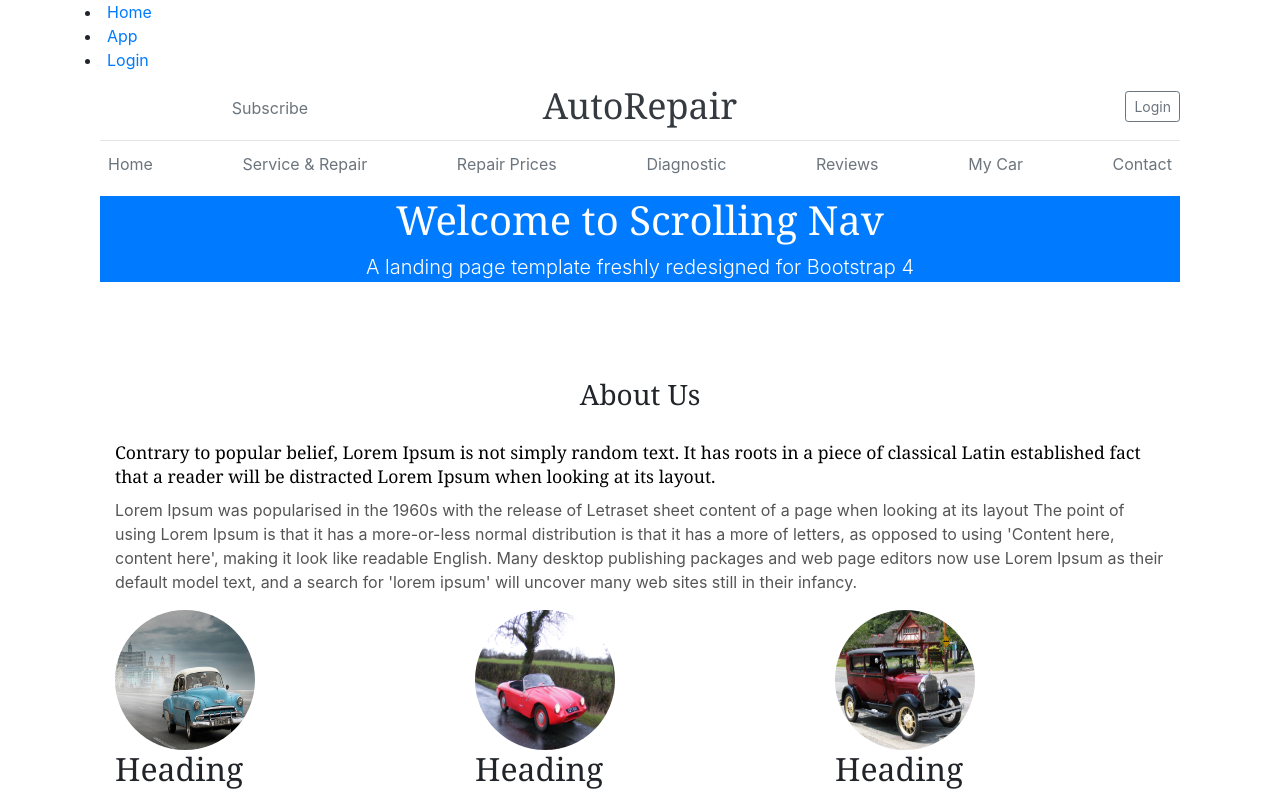
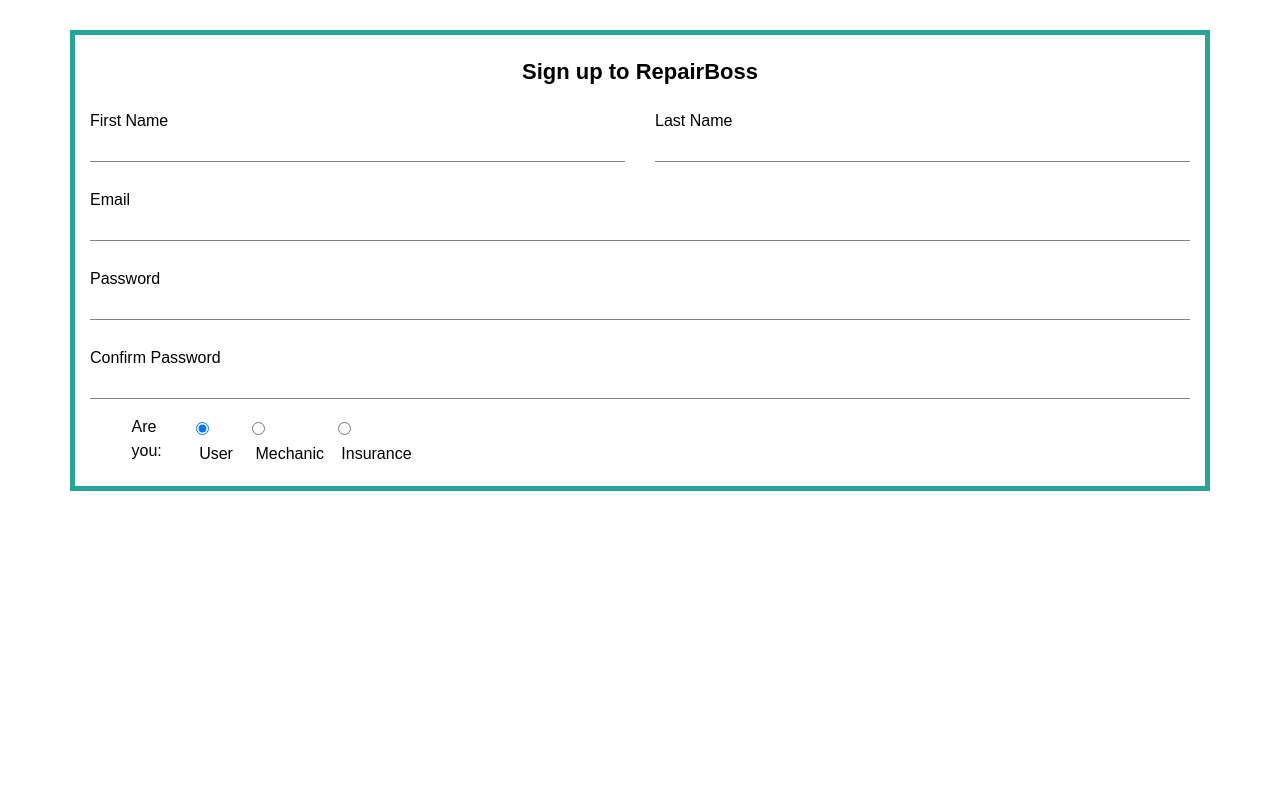
Before and after one commit to SandeepMirok/RepairBoss, a React (Create React App) app: page /#/ in a window 1280 px wide. Shown: the top 799 px of the page. Built offline with nearby package versions, Linux system fonts and the light colour scheme; a web font is replaced by a local one.

Commit message:
Uploaded signup page.

```diff
--- a/src/index.js
+++ b/src/index.js
@@ -2,9 +2,9 @@
 import ReactDOM from "react-dom";
 import "./index.css";
 //import Home from "./Home";
-import FirstPage from "./FirstPage";
+import SignUp from "./signup.js";
 import registerServiceWorker from "./registerServiceWorker";
 import "bootstrap/dist/css/bootstrap.css";
 
-ReactDOM.render(<FirstPage />, document.getElementById("root"));
+ReactDOM.render(<SignUp />, document.getElementById("root"));
 registerServiceWorker();
--- /dev/null
+++ b/src/signup.css
@@ -0,0 +1,135 @@
+
+.container
+{
+	background-color: white;
+	padding: 20px 25px;
+	border:5px solid #26a69a;
+	max-width: 550px;
+  height: auto;
+  position: relative;
+  top: 30px;
+}
+
+.form-header
+{
+  color:black;
+  font-family: 'Maven Pro', sans-serif;
+  font-size: 22px;
+  font-weight: bold;
+  text-align: center;
+  padding-bottom: 5px;
+}
+
+.input-field {
+  padding-top: 10px;
+  padding-bottom: 10px;
+  display: flex;
+  flex-direction: column;
+  color:black;
+  font-family: 'Maven Pro', sans-serif;
+
+}
+
+ label {
+  order: -1;
+  transition: all 0.3s ease-in;
+  transform: translateY(6px);
+  pointer-events: none;
+}
+
+
+input[type=text]
+{
+outline:none;
+}
+input[type=email]
+{
+outline:none;
+}
+input[type=password]
+{
+outline:none;
+}
+
+input[type=text]:valid,
+input[type=text]:focus.valid,
+input[type=password]:valid,
+input[type=password]:focus.valid,
+input[type=email]:valid,
+input[type=email]:focus.valid
+{
+	border-bottom: 1px solid #4CAF50;
+    box-shadow: 0 1px 0 0 #4CAF50;
+}
+
+.input-border
+{
+	border:none;
+	border-bottom: 1px solid;
+	border-bottom-color: grey;
+}
+
+.role-label
+{
+  color:black;
+  font-family: 'Maven Pro', sans-serif;
+}
+
+.sd
+{
+  display: inline-flex;
+  margin-left: 5%;
+}
+.options
+{
+  margin-top: 8px;
+  margin-left: 5%;
+}
+
+@media only screen and (max-width: 495px) {
+  .optionss
+  {
+    margin-top: 8px;
+    margin-left: -5%;
+  }
+
+}
+
+
+.radio-label
+{
+  color:black;
+  font-family: 'Maven Pro', sans-serif;
+   margin-left: 3px;
+}
+
+.btn-register
+{
+	background-color: #26a69a;
+	color: white;
+	font-size: 20px;
+  margin-top: 10px;
+	padding-top: 10px;
+	padding-bottom: 10px;
+}
+
+.btn-register:hover
+{
+	color: white;
+  background: #33ccbd;
+  transition: 300ms ease-in;
+
+}
+
+.btn-register:focus{
+  outline: none;
+}
+
+.new-login
+{
+  padding-top: 10px;
+  padding-bottom: 10px;
+  color:black;
+  font-family: 'Maven Pro', sans-serif;
+  font-weight: bold;
+}
--- /dev/null
+++ b/src/signup.js
@@ -0,0 +1,112 @@
+import React from "react";
+import "./signup.css";
+import "bootstrap/dist/css/bootstrap.css";
+
+class signup extends React.Component {
+  render() {
+    return (
+      <div>
+        <div className="container">
+          <form>
+            <div className="row">
+              <div className="form-header col col-sm-12">
+                <span>Sign up to RepairBoss</span>
+              </div>
+            </div>
+
+            <div className="row">
+              <div className="input-field col col-sm-6 ">
+                <input
+                  id="first_name"
+                  className="input-border"
+                  type="text"
+                  required
+                />
+                <label htmlFor="first_name">First Name</label>
+              </div>
+
+              <div className="input-field col col-sm-6">
+                <input
+                  id="last_name"
+                  className="input-border"
+                  type="text"
+                  required
+                />
+                <label htmlFor="first_name">Last Name</label>
+              </div>
+            </div>
+
+            <div className="row">
+              <div className="input-field col col-sm-12">
+                <input
+                  id="email"
+                  className="input-border"
+                  type="email"
+                  required
+                />
+                <label htmlFor="email">Email</label>
+              </div>
+            </div>
+
+            <div className="row">
+              <div className="input-field col col-sm-12">
+                <input
+                  id="password"
+                  className="input-border"
+                  type="password"
+                  minLength="6"
+                  required
+                />
+                <label htmlFor="password">Password</label>
+              </div>
+            </div>
+
+            <div className="row">
+              <div className="input-field col col-sm-12">
+                <input
+                  id="cpassword"
+                  className="input-border"
+                  type="password"
+                  required
+                />
+                <label htmlFor="cpassword">Confirm Password</label>
+              </div>
+            </div>
+
+            <div className="row">
+              <div className="sd">
+              <div className="role-label ">
+                <label>Are you:</label>
+              </div>
+
+
+                  <div className="role  options radio-inline">
+                  <input className="with-gap" name="user-type" type="radio" id="user" defaultChecked />
+                  <span className="radio-label">User</span>
+                  </div>
+
+
+
+
+                  <div className="role   options optionss radio-inline">
+                  <input className="with-gap" name="user-type" type="radio" id="mechanic"/>
+                  <span className="radio-label">Mechanic</span>
+                  </div>
+
+
+
+                  <div className="role   options optionss radio-inline">
+                  <input className="with-gap" name="user-type" type="radio" id="insurance"/>
+                  <span className="radio-label">Insurance</span>
+                  </div>
+                  </div>
+
+            </div>
+          </form>
+        </div>
+      </div>
+    );
+  }
+}
+
+export default signup;
```
